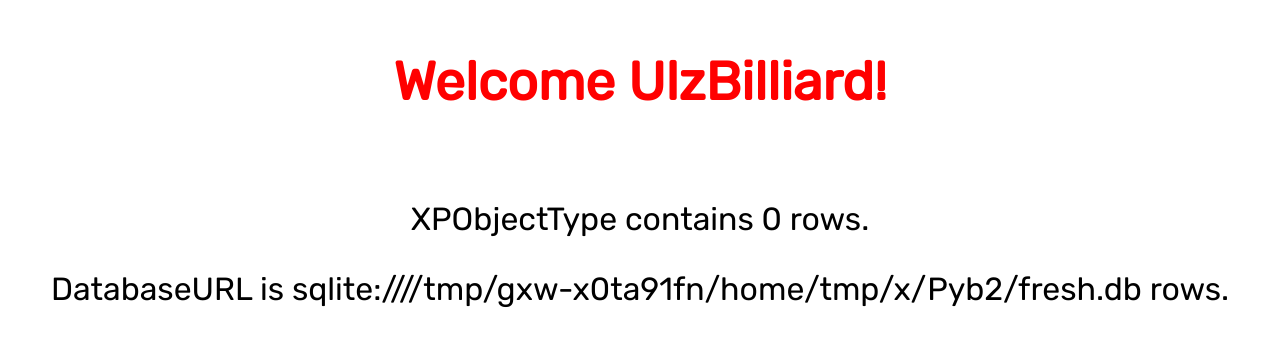
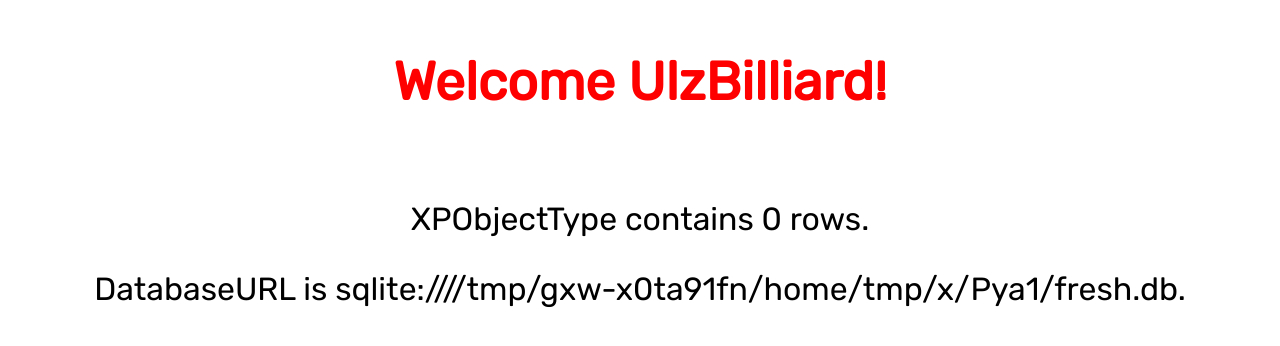
Before and after one commit to enkhtur0123/heroku-python-postgres, a Flask app: page / in a window 1280 px wide. Shown: the top 346 px of the page. Run offline with Flask 2, Linux system fonts and the light colour scheme; data that the repository does not hold is empty; some libraries are stand-ins or nearby versions.

Commit message:
commit 14

```diff
--- a/app.py
+++ b/app.py
@@ -24,5 +24,10 @@
     # Render HTML with count variable
     return render_template("index.html", count=count, url=url)
 
+@app.route('/api/databaseurl', methods=['GET'])
+def api_url():
+    return connecttodb.getdatabaseurl()
+
+
 if __name__ == "__main__":
     app.run()
--- a/templates/index.html
+++ b/templates/index.html
@@ -24,5 +24,5 @@
 <div>
     <h1>Welcome UlzBilliard!</h1><br>
     <p>XPObjectType contains {{ count }} rows.</p>
-    <p>DatabaseURL is {{ url }} rows.</p>
+    <p>DatabaseURL is {{ url }}.</p>
 </div>
```
